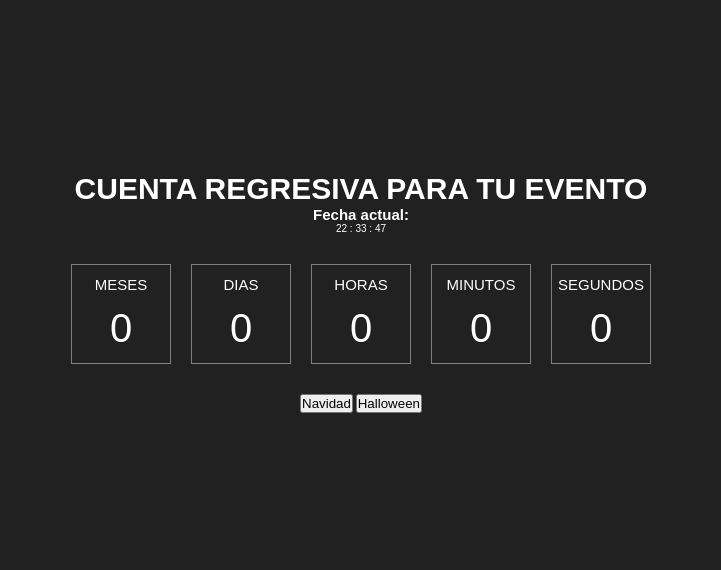
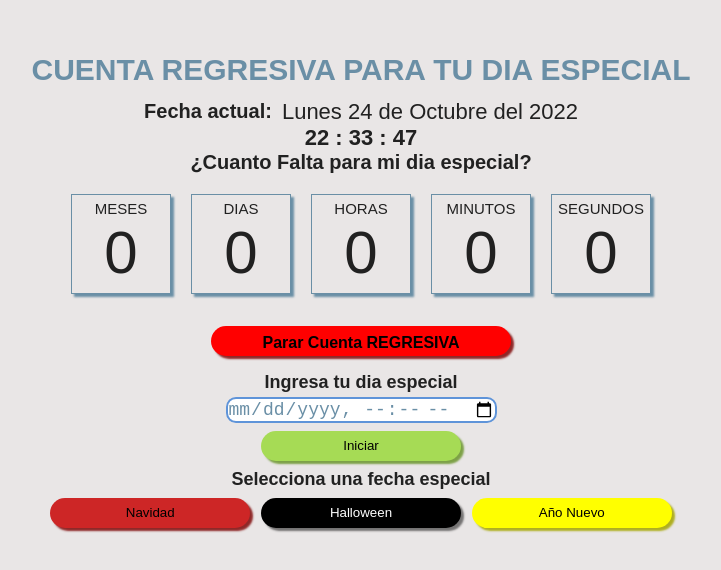
Before and after one commit to marvin1604/cuenta-regresiva, a plain HTML site: page index.html in a window 1280 px wide. Shown: the part 108-678 px from the top of the page, without its empty margins (279-1000 px from the left). Drawn offline with Linux system fonts and the light colour scheme.

Commit message:
agregando stylos y mejorando funcionalidad

```diff
--- a/index.html
+++ b/index.html
@@ -7,13 +7,16 @@
     <link rel="stylesheet" href="./src/styles.css">
     <title>CUENTA REGRESIVA</title>
 </head>
-<body>
+<body id="body">
     <section>
-        <h1>CUENTA REGRESIVA PARA TU EVENTO</h1>
-        <h2>Fecha actual:</h2>
-        <span  id="fecha-actual"></span>
-        <span id="hora-actual">00:00:00</span>
+        <h1>CUENTA REGRESIVA PARA TU DIA ESPECIAL</h1>
+        <div class="container-fecha">
+            <h2>Fecha actual:</h2>
+            <span id="fecha-actual" class="fecha-hora"></span>
+        </div>
+        <span id="hora-actual" class="fecha-hora">00:00:00</span>
 
+        <h2>¿Cuanto Falta para mi dia especial?</h2>
         <div class="container-cuenta">
             <div class="container-box">
                 <p>MESES</p>
@@ -36,10 +39,21 @@
                 <span class="container-number" id="seconds">0</span>
             </div>
         </div>
+        <button class="stop">Parar Cuenta REGRESIVA</button>
 
-        <div class="container-fecha">
-            <button class="navidad" value='Dec 25 2022 00:00:00'>Navidad</button>
+        <div class="container-fecha-choise">
+            <form id="fecha-manual" >
+                <div class="fecha-manual">
+                    <p>Ingresa tu dia especial </p>
+                    <input type="datetime-local" id="date-time" placeholder="">
+                    <button type="button" id="button-date-time">Iniciar</button>
+                </div>
+            </form>
+            <p>Selecciona una fecha especial</p>
+            <button type="button" class="navidad" value='Dec 25 2022 00:00:00'>Navidad</button>
             <button class="halloween" value='Oct 31 2022 00:00:00'>Halloween</button>
+            <button class="año-nuevo" value='Jan 01 2023 00:00:00'>Año Nuevo</button>
+            <div class="imagen"></div>
         </div>
 
     </section>
--- a/src/index.js
+++ b/src/index.js
@@ -6,9 +6,13 @@ const seconds = document.querySelector("#seconds");
 const fechaActual = document.querySelector("#fecha-actual");
 const horaActual = document.querySelector("#hora-actual");
 
-const navidad = document.querySelector(".navidad")
-const halloween = document.querySelector(".halloween")
-
+const navidad = document.querySelector(".navidad");
+const halloween = document.querySelector(".halloween");
+const añoNuevo = document.querySelector(".año-nuevo")
+const dateTime = document.querySelector("#date-time");
+const buttonDateTime = document.querySelector("#button-date-time");
+const fechaManual = document.querySelector("#fecha-manual");
+const stop = document.querySelector(".stop");
 
 
 const getRemainTime = deadline =>{
@@ -19,8 +23,6 @@ const getRemainTime = deadline =>{
         remainHours = ('0' + Math.floor(remaintime / 3600 % 24)).slice(-2);
         remainDays = ('0' + Math.floor(remaintime / (3600*24) % 30)).slice(-2);
         remainMonth = ('0' + Math.floor(remaintime / (3600*24*30))).slice(-2);
-
-
     return{
         now,
         remaintime,
@@ -40,41 +42,67 @@ const countDown = (deadline, finalMessage) =>{
         hours.innerText = t.remainHours;
         days.innerText = t.remainDays;
         month.innerText = t.remainMonth;
-
-
-        if(t.remaintime <= 1){
+        if(t.remaintime <= 0){
             clearInterval(timeUpdate);
             alert(finalMessage);
-
+            location.reload();
         }
     },1000);
 }
 
+
+
 function fecha(){
     setInterval(function(){
+        let dias = ["Lunes", "Martes", "Miercoles", "Jueves", "Viernes", "Sabado","Domingo"];
+        let meses = ["Enero", "Febrero", "Marzo", "Abril", "Mayo", "Junio", "Julio", "Agosto", "Septiembre", "Octubre", "Noviembre", "Diciembre"];
         let now = new Date();
         horas = now.getHours();
         minutos = now.getMinutes();
         segundos = now.getSeconds();
 
-        // fechaActual.innerText = now;
-        horaActual.innerText = horas + " : "+ minutos + " : " + segundos ;
+        diaNumber = now.getDate();
+        mes = now.getMonth();
+        año = now.getFullYear();
+
+        diaString= now.getDay()-1;
+
+        fechaActual.innerText = dias[diaString] +" " +diaNumber+" de "+meses[mes]+" del "+año;
+        horaActual.innerText = ("0"+horas).slice(-2) + " : "+ ("0" + minutos).slice(-2) + " : " + ("0" + segundos).slice(-2) ;
     },1000);
-
 }
 fecha()
 
 navidad.addEventListener("click", showNavidad);
 halloween.addEventListener("click", showHalloween);
+añoNuevo.addEventListener("click", showAñoNuevo);
+buttonDateTime.addEventListener("click", showDateTime);
+stop.addEventListener("click", reload )
 
 
+function showDateTime(){
+    let evento = dateTime.value;
+    console.log(evento);
+    countDown(evento,"Feliz dia, Llego el dia que tanto esperaste!!!");
+    fechaManual.reset();
+}
 
 function showNavidad() {
     let evento = navidad.value;
     countDown(evento, "feliz Navidad");
+    // let foto = document.querySelector(".imagen").style = url("<img style='with:10%' src= 'https://sp-ao.shortpixel.ai/client/q_lqip,ret_wait,w_760,h_550/https://sumate.mx/wp-content/uploads/2021/12/Navidad-760x550.jpg'")
+    // foto.style.width="200px";
+
 }
 
 function showHalloween(){
     let evento = halloween.value;
     countDown(evento, "feliz halloween");
 }
+function showAñoNuevo(){
+    let evento = añoNuevo.value;
+    countDown(evento, "Feliz Año Nuevo");
+}
+function reload(){
+    location.reload();
+}
--- a/src/styles.css
+++ b/src/styles.css
@@ -5,8 +5,13 @@
 }
 :root{
     --back-color : #212121;
-    --white : #ffffff;
+    --white : #e9e6e6;
     --black : #00000;
+    --naranja : #F28A2E;
+    --white-gray: #D9CBA0;
+    --skyblue: #9AC7D9;
+    --blue-fuerte: #6A8FA6;
+    --blue : #5F94D9;
 }
 
 html{
@@ -14,22 +19,37 @@ html{
 
 }
 body{
-    background-color: var(--back-color);
+    background-color: var(--white);
     font-family: sans-serif;
-    color: var(--white);
+    color:  var(--back-color);
     display: flex;
     justify-content: center;
     align-items: center;
 }
 h1{
     font-size: 3.0rem;
+    margin-bottom: 12px;
+    color: var(--blue-fuerte);
+}
+
+h2{
+    font-size: 2.0rem;
 }
 p{
     font-size: 1.5rem;
 }
+button{
+    width: 200px;
+    height: 30px;
+    border: none;
+    border-radius: 15px;
+}
+button:hover{
+cursor: pointer;
+}
 section{
     width: 100%;
-    height: 100vh;
+    height: 120vh;
     max-width: 1000px;
     display: flex;
     flex-direction: column;
@@ -37,17 +57,39 @@ section{
     align-items: center;
     text-align: center;
 }
+
+section .container-fecha{
+
+    display: flex;
+    flex-wrap: wrap;
+    align-items: center;
+    justify-content: center;
+    text-align: center;
+    width: 80%;
+
+}
+section .container-fecha span{
+    padding-left: 10px;
+}
+section span:nth-child(3){
+    font-weight: bold;
+}
+
+section .fecha-hora{
+    font-size: 2.2rem;
+}
 section .container-cuenta{
     display: flex;
     flex-wrap: wrap;
     justify-content: center;
-    margin: 20px;
+    margin: 10px;
 }
 .container-box{
     display: flex;
     flex-direction: column;
     justify-content: space-around;
-    border: 1px solid gray;
+    border: 1px solid var(--blue-fuerte);
+    box-shadow: 3px 3px 2px var(--blue-fuerte);
     padding: 5px;
     margin: 10px;
     width: 100px;
@@ -55,11 +97,74 @@ section .container-cuenta{
     text-align: center;
 }
 .container-box span{
-    font-size: 4rem;
+    font-size: 6rem;
+}
+.stop{
+    background-color: red;
+    box-shadow: 3px 3px 2px rgb(143, 40, 40);
+    font-weight: bold;
+    font-size: 1.6rem;
+    width: 300px;
+    margin: 12px;
+    padding: 8px;
+}
+.container-fecha-choise{
+    flex-direction: column;
+    justify-content: center;
 }
 
+.container-fecha-choise p{
+    font-size: 1.8rem;
+    font-weight: bold;
+    margin-bottom: 4px;
+}
+.container-fecha-choise input{
+    font-size: 1.8rem;
+    margin-bottom: 4px;
+    border: 2px solid var(--blue);
+    border-radius: 10px;
+    color: var(--blue-fuerte);
+}
+.container-fecha-choise .fecha-manual button{
+    background: rgb(166, 219, 85);
+    box-shadow: 3px 3px 2px rgb(125, 161, 71);
+
+}
+.fecha-manual{
+    display: flex;
+    flex-direction: column;
+    justify-content: center;
+    align-items: center;
+    margin: 4px;
+}
+.container-fecha-choise button{
+    background: rgb(205, 38, 38);
+    box-shadow: 3px 3px 2px rgb(143, 40, 40);
+    margin: 4px;
+}
+.container-fecha-choise .halloween{
+    background: rgb(0,0,0);
+    box-shadow: 3px 3px 2px rgb(0,0,0, 0.5);
+    margin: 4px;
+    color: white;
+}
+.container-fecha-choise .año-nuevo{
+    background: yellow;
+    box-shadow: 3px 3px 2px rgb(175, 175, 32);
+    margin: 4px;
+    color: black;
+}
+/* .imagen{
+    width: 300px;
+    height: 200px;
+    object-fit: cover;
+} */
+
+
+
 @media (min-width: 600px){
-    section .container{
-
+    section{
+        width: 100%;
+        height: 100vh;
     }
 }
```
